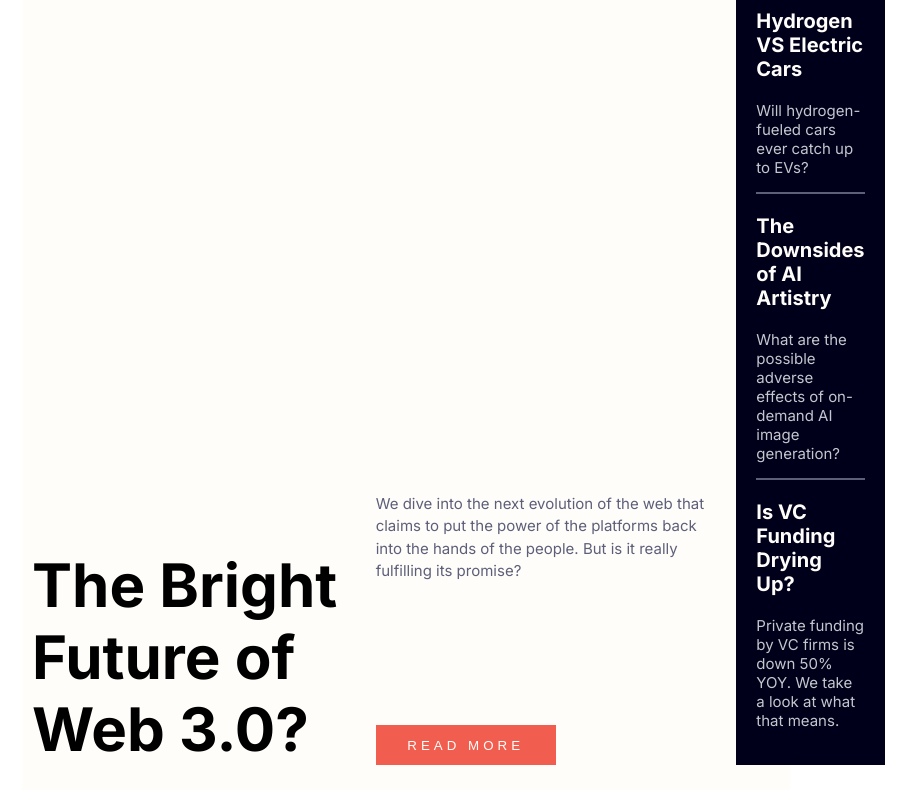
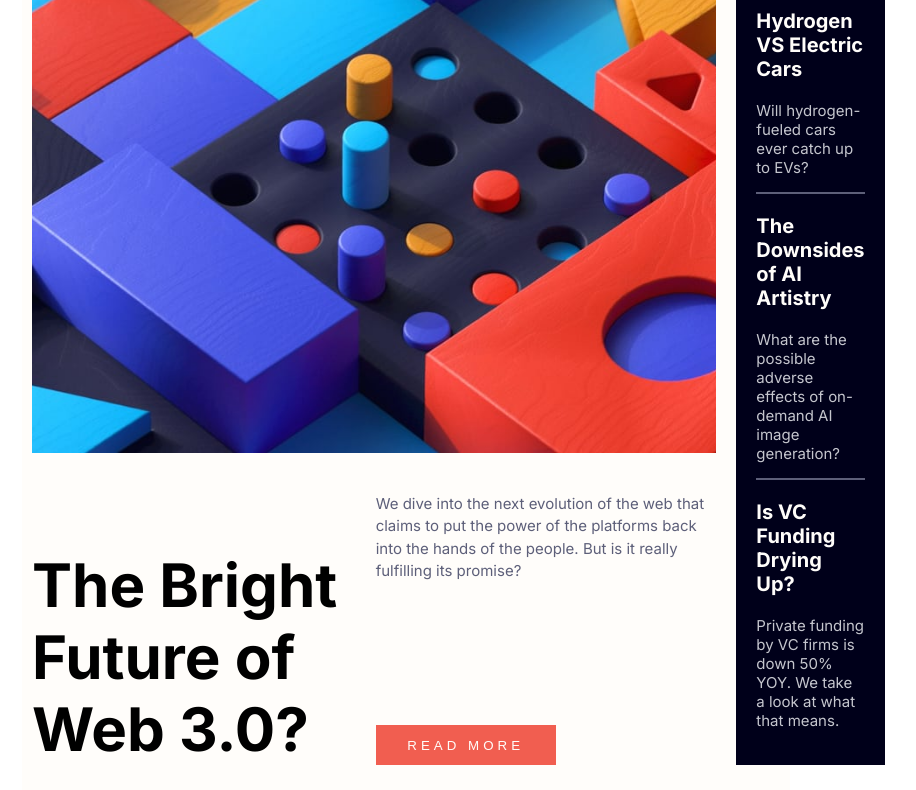
Before and after one commit to Patryk255/newshomepage, a plain HTML site: page index.html in a window 1280 px wide. Shown: the part 265-1055 px from the top of the page, without its empty margins (234-1150 px from the left). Drawn offline with Linux system fonts and the light colour scheme.

Commit message:
Images url update

```diff
--- a/style.scss
+++ b/style.scss
@@ -99,7 +99,7 @@ grid-template-areas:
 .headerImage{
   grid-area: headerImage;
   margin-bottom: 2rem;
-  background: url('./assets/images/image-web-3-mobile.jpg') center center;
+  background: url('../assets/images/image-web-3-mobile.jpg') center center;
         background-size: cover;
   // img{
   //     width: 100%;
@@ -315,7 +315,7 @@ grid-template-areas:
       .headerImage{
         max-width: 100%;
         max-height: 100%;
-        background: url('./assets/images/image-web-3-desktop.jpg') center center;
+        background: url('../assets/images/image-web-3-desktop.jpg') center center;
         background-size: cover;
 
         // img{
```
Also changed, not shown: css/style.css.
